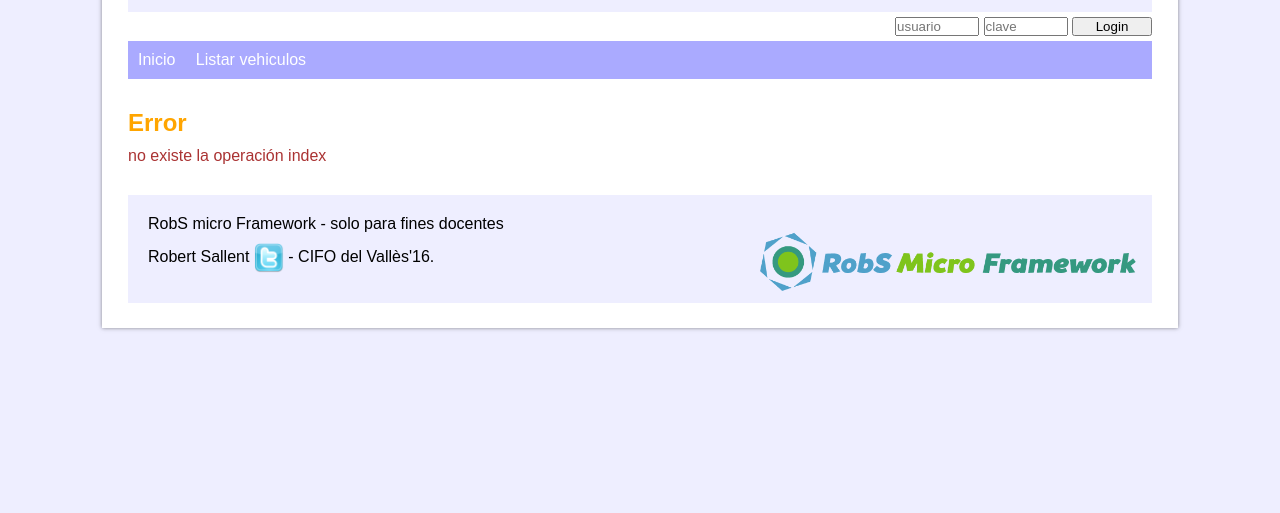
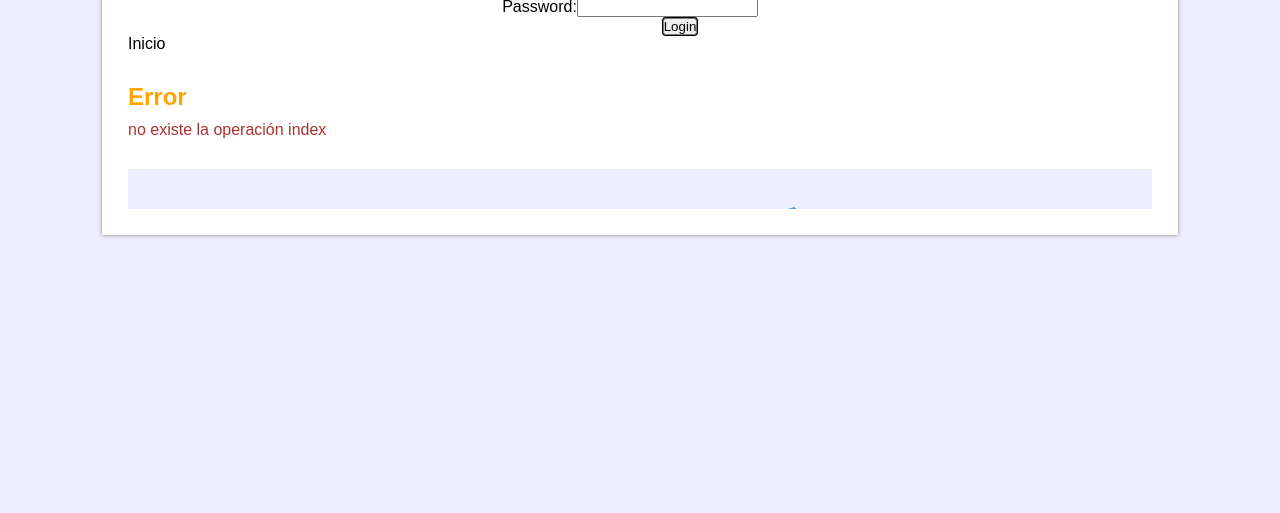
Before and after one commit to magumo19074/cifocar, a PHP site: page / in a window 1280 px wide. Shown: the part 199-712 px from the top of the page. Run offline with PHP 8.4, Linux system fonts and the light colour scheme.

Commit message:
cambios en css y crear portada

```diff
--- a/cifocar/css/estilo.css
+++ b/cifocar/css/estilo.css
@@ -43,6 +43,17 @@
 	vertical-align: middle;
 }
 
+.botologin{
+	margin-left: 100px;
+	border: solid 1px grey;
+	border-radius: 3px;
+	box-shadow: 0px 0px 0px 1px;
+}
+
+.textcolor{
+
+color: cadetblue;
+}
 /* ------------------------------------------------------------------------------------
 INICIO DE LOS ESTILOS PARA CADA UNO DE LOS ELEMENTOS
 ------------------------------------------------------------------------------------ */
--- a/cifocar/templates/Template.php
+++ b/cifocar/templates/Template.php
@@ -6,24 +6,30 @@
 			<header>
 				<figure>
 					<a href="index.php">
-						<img alt="Robs Micro Framework logo" src="images/logos/logo.png" />
-					</a>
+						<img alt="car logo" src="images/logos/coche.png" /></a>
 				</figure>
 				<hgroup>
-					<h1>CIFOCAR Valles</h1>
-					<h2>Concesionario de cohes de seguna mano</h2>
+					<h1 class="color">CIFOCAR VALLES</h1>
+
 				</hgroup>
 			</header>
 		<?php }
 
 
 		//PONE EL FORMULARIO DE LOGIN
-		public static function login(){?>
-			<form method="post" id="login" autocomplete="off">
-				<input type="text" placeholder="usuario" name="user" required="required" />
-				<input type="password" placeholder="clave" name="password" required="required"/>
-				<input type="submit" name="login" value="Login" />
+	    public static function login(){?>
+
+	    <div class="formlog" style="text-align: center;margin-right:20px">
+
+	    	<form method="post" id="logino" autocomplete="off">
+				<label>User:</label><input type="text" name="user" required="required" /><br/>
+				<label>Password:</label><input type="password" name="password" required="required"/><br/>
+				<input class="botologin" type="submit" name="login" value="Login" />
+
 			</form>
+
+	    </div>
+
 		<?php }
 
 
@@ -33,65 +39,75 @@
 				<span>
 					Hola
 					<a href="index.php?controlador=Usuario&operacion=modificacion" title="modificar datos">
-						<?php echo $usuario->nombre;?>
-					</a><?php if($usuario->admin) echo ', eres administrador';?>
+						<?php echo $usuario->nombre;?></a>
+					<span class="mini">
+						<?php echo ' ('.$usuario->email.')';?>
+					</span>
+					<?php if($usuario->admin) echo ', eres administrador';?>
 				</span>
 
 				<form method="post">
-					<input type="submit" name="logout" value="Logout" />
+					<input class="botologin" type="submit" name="logout" value="Logout" />
 				</form>
+
+				<div class="clear"></div>
 			</div>
 		<?php }
 
 
 		//PONE EL MENU DE LA PAGINA
 		public static function menu($usuario){ ?>
-			<nav>
-				<ul class="menu">
-					<li><a href="index.php">Inicio</a></li>
-					<li><a href="index.php?controlador=Vehiculo&operacion=listar">Listar vehiculos</a></li>
+			<body  >
 
-				</ul>
-				<ul class="menu">
+		<section class="menuadmin">
+
+
+
+			<a class="menuinici" href="index.php">Inicio</a>
+			<section >
 				<?php
 				//pone el menú del administrador
-				if(Login::isAdmin()){	?>
-
-				<li><a href="index.php?controlador=Usuario&operacion=listar">Listado de usuarios</a></li>
-				<li><a href="index.php?controlador=Usuario&operacion=registro">Nuevo usuario</a></li>
-					</ul>
+				    if($usuario && $usuario->admin){	?>
+					<a  class="menuinici" href="index.php?controlador=Vehiculo&operacion=listar">Listado de vehiculos</a>
+					<a  class="menuinici" href="index.php?controlador=Usuario&operacion=registro">Nuevo usuario</a>
+					<a  class="menuinici" href="index.php?controlador=Usuario&operacion=listar">Listado de usuarios</a>
+			</section>
 				<?php }	?>
 
 
 				<?php
-				//pone el menú del comprador
-				if($usuario && $usuario->privilegio==1){	?>
-				<li><a  href="index.php?controlador=Vehiculo&operacion=nuevo">Nuevo vehiculo</a></li>
-				<li><a href="index.php?controlador=Vehiculo&operacion=listar">Listado de vehiculos</a></li>
-				<li><a  href="index.php?controlador=Marca&operacion=nuevo">Nueva Marca</a></li>
-				<li><a href="index.php?controlador=Marca&operacion=listar">Listado de marcas</a></li>
+				//pone el menu del comprador
+				if($usuario && $usuario->privilegio==1){?>
+				<a  class="menuinici" href="index.php?controlador=Vehiculo&operacion=listar">Listado de vehiculos</a>
+				<a  class="menuinici" href="index.php?controlador=Marca&operacion=listar">Listado de marcas</a>
+				<a class="menuinici" href="index.php?controlador=Marca&operacion=nuevo">Nueva marca</a>
+				<a class="menuinici" href="index.php?controlador=Vehiculo&operacion=nuevo">Nuevo vehiculo</a>
 
 
-					</ul>
-				<?php }	?>
+				<?php } ?>
 
-			</nav>
+
+				<?php
+				//pone el menu del vendedor
+				if($usuario && $usuario->privilegio==2){?>
+				><a class="menuinici"  href="index.php?controlador=Vehiculo&operacion=listar">Listado de vehiculos</a>
+				>
+				<?php } ?>
+
+				</div>
+
+				</section>
+
+			</body>
 		<?php }
+
+
 
 		//PONE EL PIE DE PAGINA
 		public static function footer(){	?>
 			<footer>
-				<p>
-					<a href="http://recursos.robertsallent.com/mvc/robs_micro_fw_1.0.zip">
-						RobS micro Framework</a> - solo para fines docentes
-				</p>
-				<p>
-					<a rel="author" href="http://www.robertsallent.com">Robert Sallent</a>
-					<a href="http://www.twitter.com/robertsallent">
-         				<img class="logo" alt="twitter logo" src="images/logos/twitter.png" />
-					</a> -
-					<a href="https://www.facebook.com/cifovalles">CIFO del Vallès'16</a>.
-         		</p>
+
+
 			</footer>
 		<?php }
 	}
```
